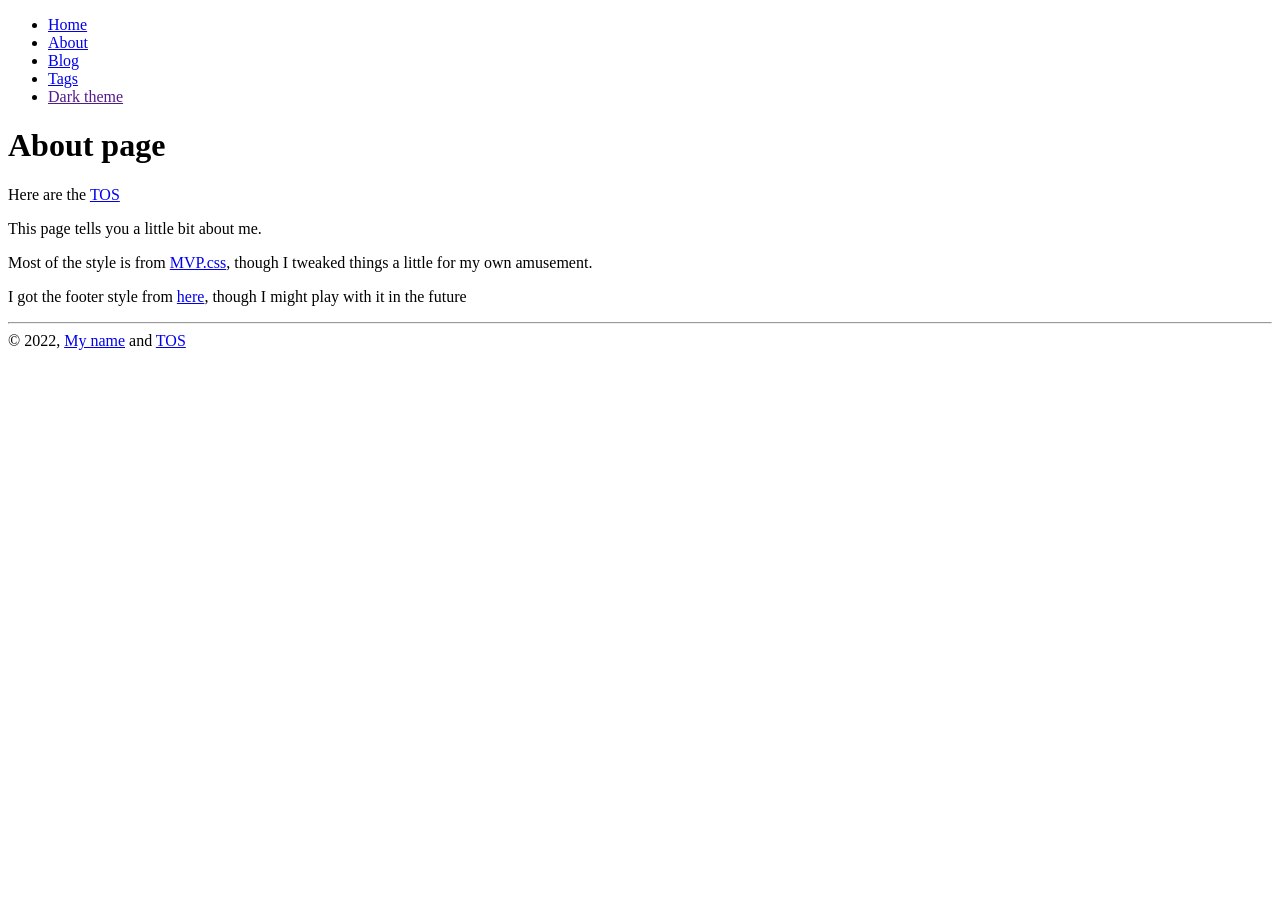
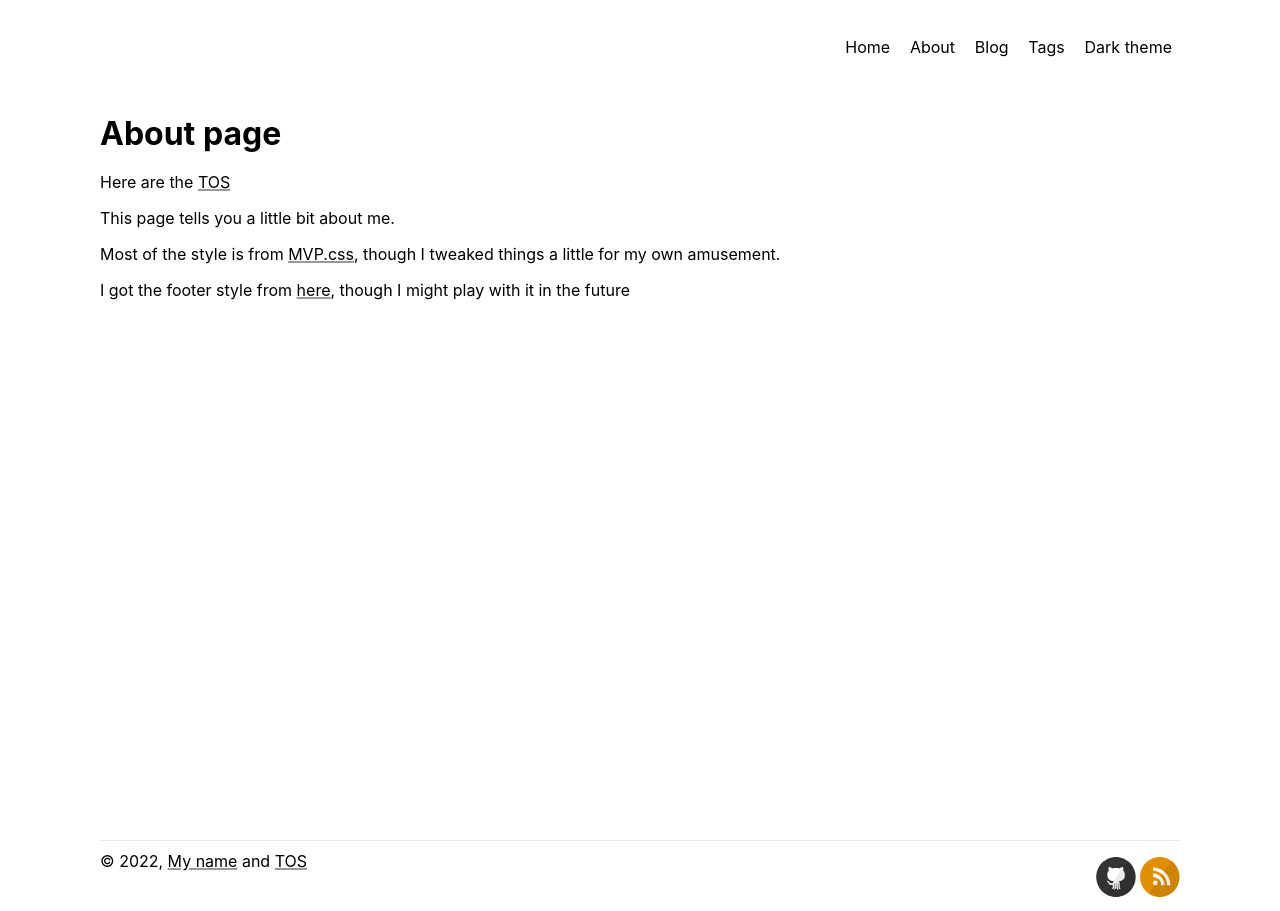
Before and after one commit to Erisred/Erisred, a Jekyll site: the page built from about.md, in a window 1280 px wide. Built offline with Jekyll 4.4.1, drawn with Linux system fonts in a browser that asks for light colours; nearby versions of some CDN libraries.

Commit message:
Update head.html

```diff
--- a/_includes/head.html
+++ b/_includes/head.html
@@ -7,7 +7,7 @@
 
     <title>{{ page.title }}</title>
 
-    <link rel="stylesheet" href="{{site.url}}{{site.baseurl}}assets/css/styles.css">
+    <link rel="stylesheet" href="{{site.url}}{{site.baseurl}}/assets/css/styles.css">
 
     {% feed_meta %}
     {% seo %}
```
